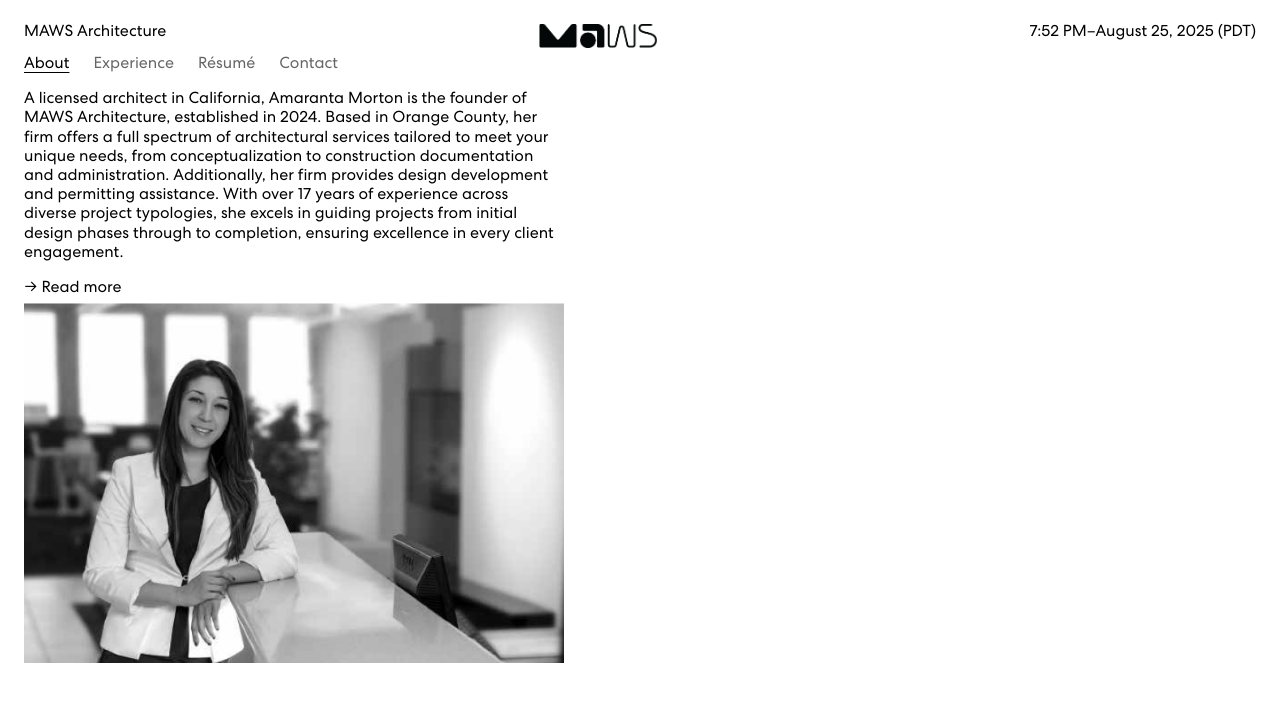
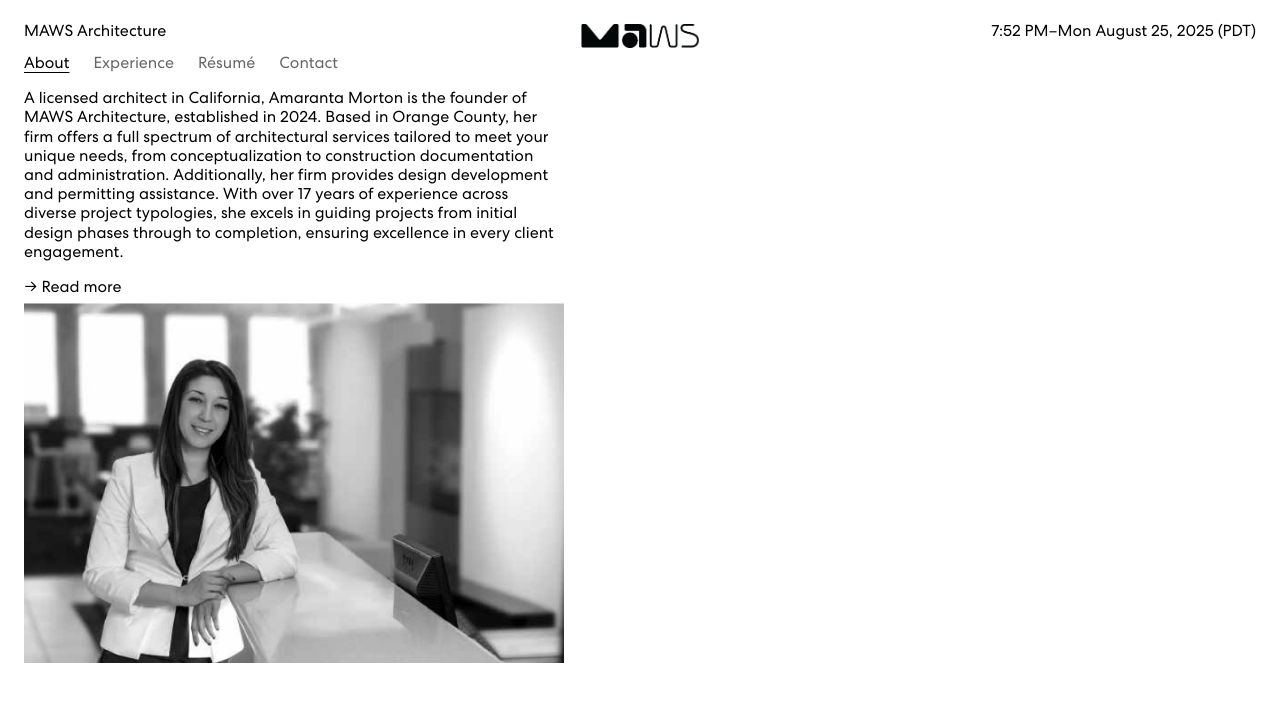
Before and after one commit to alejandroramirez/mawsarchitecture, a Next.js app: page / in a window 1280 px wide. Shown: the top 702 px of the page. Built offline with nearby package versions, Linux system fonts and the light colour scheme.

Commit message:
updated navbar clock

```diff
--- a/src/app/components/Navigation.tsx
+++ b/src/app/components/Navigation.tsx
@@ -17,8 +17,9 @@ export default function Navigation() {
 
 	return (
 		<nav className="mb-4">
-			<div className="mb-2 flex items-start justify-between">
-				<h1 className="mr-4 font-normal">
+			<div className="mb-2 grid grid-cols-3 items-start">
+				<div className="flex justify-start">
+					<h1 className="font-normal">
 						<Link href="/">
 							<span className="sm:hidden">
 								MAWS
@@ -28,7 +29,8 @@ export default function Navigation() {
 							<span className="hidden sm:inline">MAWS Architecture</span>
 						</Link>
 					</h1>
-				<div className="flex min-w-0 flex-1 justify-center">
+				</div>
+				<div className="flex justify-center">
 					<Image
 						src="/maws-logo.png"
 						alt="MAWS Architecture"
@@ -37,7 +39,7 @@ export default function Navigation() {
 						height={107}
 					/>
 				</div>
-				<div className="ml-4">
+				<div className="flex justify-end">
 					<PDTClock />
 				</div>
 			</div>
--- a/src/app/components/PDTClock.tsx
+++ b/src/app/components/PDTClock.tsx
@@ -23,13 +23,29 @@ export default function PDTClock() {
 		};
 	}, []);
 
+	const isDaylightSaving = (date: Date) => {
+		const year = date.getFullYear();
+		// DST starts second Sunday in March
+		const dstStart = new Date(year, 2, 1); // March 1st
+		dstStart.setDate(dstStart.getDate() + (7 - dstStart.getDay()) + 7); // Second Sunday
+		// DST ends first Sunday in November
+		const dstEnd = new Date(year, 10, 1); // November 1st
+		dstEnd.setDate(dstEnd.getDate() + (7 - dstEnd.getDay())); // First Sunday
+
+		return date >= dstStart && date < dstEnd;
+	};
+
 	const formatTime = () => {
-		// Convert to PDT (UTC-7)
-		const pdtTime = new Date(time.getTime() - 7 * 60 * 60 * 1000);
+		const isDST = isDaylightSaving(time);
+		const offset = isDST ? 7 : 8; // PDT is UTC-7, PST is UTC-8
+		const timezone = isDST ? "PDT" : "PST";
+
+		// Convert to Pacific time
+		const pacificTime = new Date(time.getTime() - offset * 60 * 60 * 1000);
 
 		// Format time (12-hour format)
-		const hours = pdtTime.getUTCHours();
-		const minutes = pdtTime.getUTCMinutes().toString().padStart(2, "0");
+		const hours = pacificTime.getUTCHours();
+		const minutes = pacificTime.getUTCMinutes().toString().padStart(2, "0");
 		const ampm = hours >= 12 ? "PM" : "AM";
 		const displayHours = hours % 12 || 12;
 
@@ -48,24 +64,30 @@ export default function PDTClock() {
 			"November",
 			"December",
 		];
-		const month = months[pdtTime.getUTCMonth()];
-		const day = pdtTime.getUTCDate();
-		const year = pdtTime.getUTCFullYear();
+		const days = ["Sun", "Mon", "Tue", "Wed", "Thu", "Fri", "Sat"];
+		const dayOfWeek = days[pacificTime.getUTCDay()];
+		const month = months[pacificTime.getUTCMonth()];
+		const day = pacificTime.getUTCDate();
+		const year = pacificTime.getUTCFullYear();
 
 		return {
 			timeString: `${displayHours}${showColon ? ":" : " "}${minutes} ${ampm}`,
-			dateString: `${month} ${day}, ${year} (PDT)`,
+			dateString: `${dayOfWeek} ${month} ${day}, ${year} (${timezone})`,
 			displayHours,
 			ampm,
+			dayOfWeek,
+			minutes,
+			timezone,
 		};
 	};
 
-	const { timeString, dateString, displayHours, ampm } = formatTime();
+	const { timeString, dateString, displayHours, ampm, dayOfWeek, minutes, timezone } = formatTime();
 
 	return (
 		<div className="text-right">
-			<span className="hidden sm:inline">{timeString}–{dateString}</span>
-			<span className="sm:hidden">{displayHours} {ampm} (PDT)</span>
+			<span className="hidden min-[900px]:inline">{timeString}–{dateString}</span>
+			<span className="hidden min-[480px]:inline min-[900px]:hidden">{dayOfWeek} {timeString} ({timezone})</span>
+			<span className="min-[480px]:hidden">{displayHours}:{minutes.toString().padStart(2, "0")} {ampm} ({timezone})</span>
 		</div>
 	);
 }
```
Lines whose indentation alone changed are shown as unchanged.
